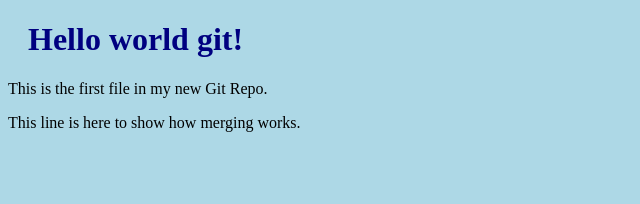
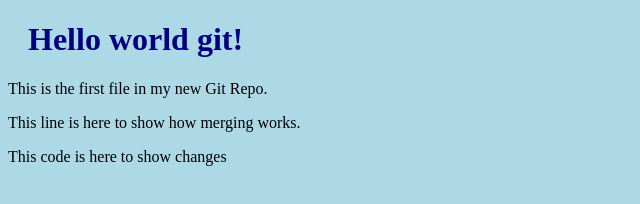
Before and after one commit to rdhajjaji/data2023, a plain HTML site: page index.html in a window 1280 px wide. Shown: the whole page, without its empty margins (0-640 px from the left). Drawn offline with Linux system fonts and the light colour scheme.

Commit message:
Update index.html
add a line to the code

```diff
--- a/index.html
+++ b/index.html
@@ -5,10 +5,9 @@
 <link rel="stylesheet" href="bluestyle.css">
 </head>
 <body>
-
 <h1>Hello world git!</h1>
 <p>This is the first file in my new Git Repo.</p>
 <p>This line is here to show how merging works.</p>
-
+<p> This code is here to show changes </p>
 </body>
 </html>
```
